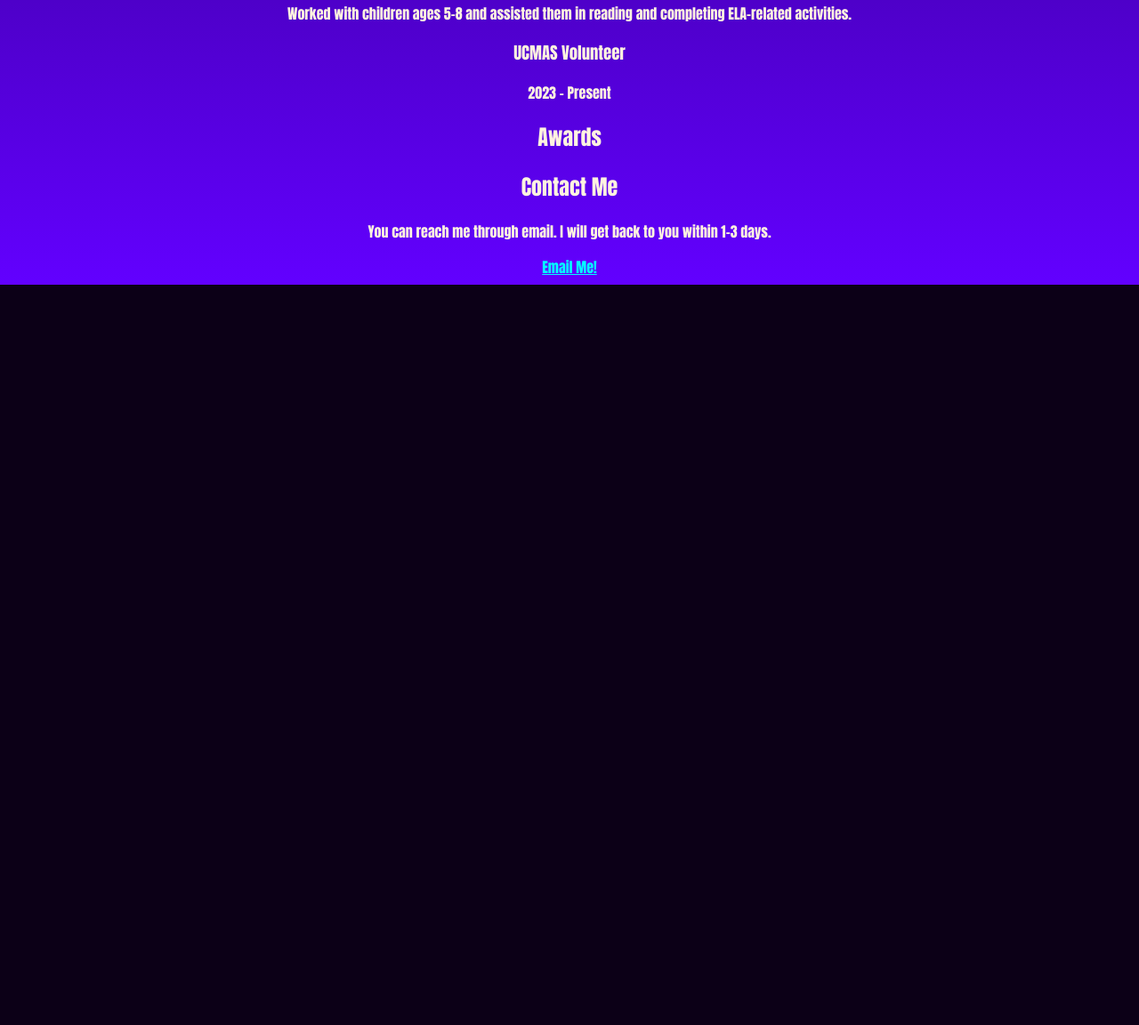
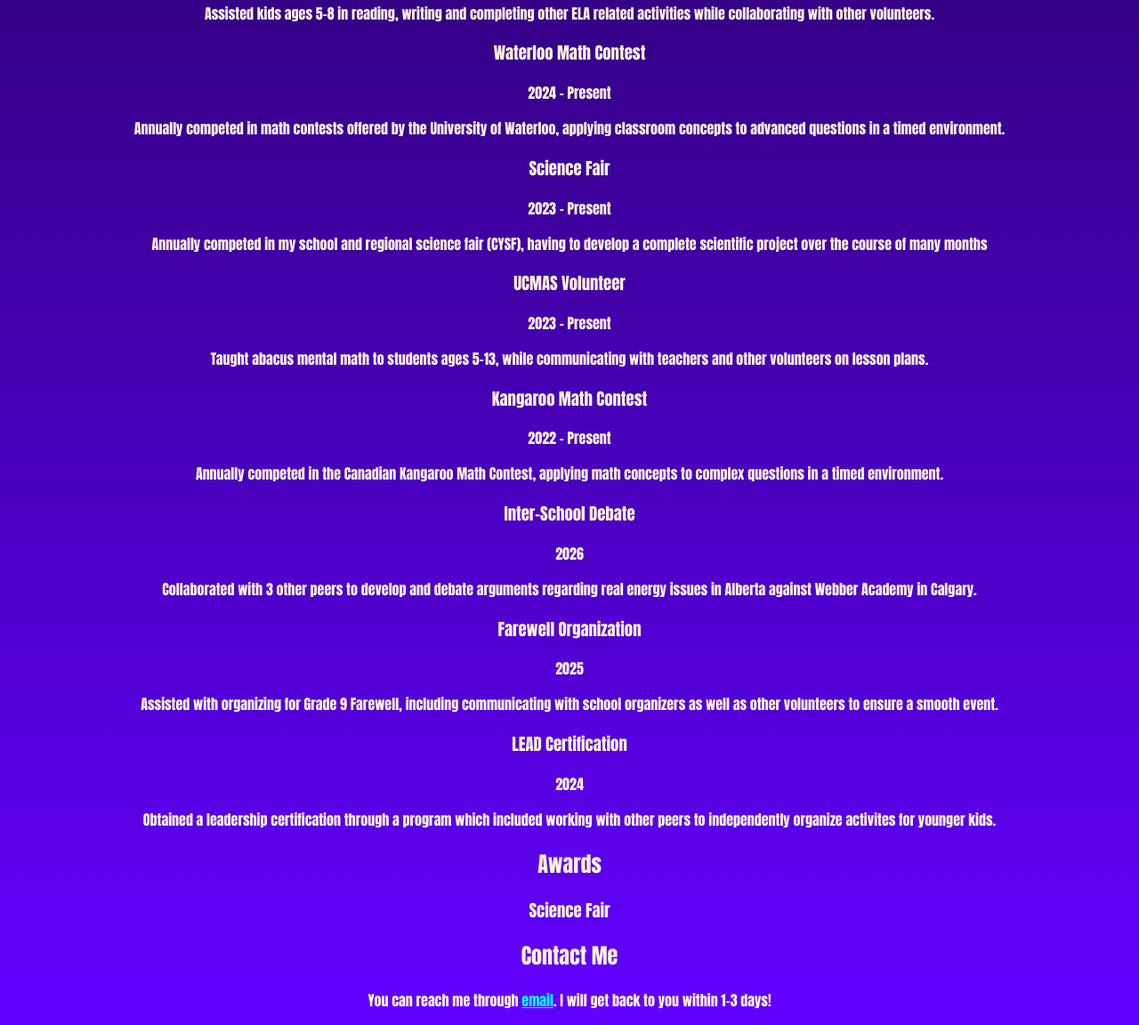
Before and after one commit to Harpaavan-S/my-personal-website, a plain HTML site: page index.html in a window 1280 px wide. Shown: the part 1057-2209 px from the top of the page at 89% size. Before the commit the page ends 1377 px from the top, so only its background shows below. Drawn offline with Linux system fonts and the light colour scheme.

Commit message:
FInished the experience section

```diff
--- a/index.html
+++ b/index.html
@@ -42,25 +42,54 @@
             <div class="experience-card">
                 <h3>Library Volunteer</h3>
                 <p class="date">2025 - Present</p>
-                <p>Worked with children ages 5-8 and assisted them in reading and completing ELA-related activities.</p>
+                <p>Assisted kids ages 5-8 in reading, writing and completing other ELA related activities while collaborating with other volunteers.</p>
+            </div>
+            <div class="experience-card">
+                <h3>Waterloo Math Contest</h3>
+                <p class="date">2024 - Present</p>
+                <p>Annually competed in math contests offered by the University of Waterloo, applying classroom concepts to advanced questions in a timed environment. </p>
+            </div>
+            <div class="experience-card">
+                <h3>Science Fair</h3>
+                <p class="date">2023 - Present</p>
+                <p>Annually competed in my school and regional science fair (CYSF), having to develop a complete scientific project over the course of many months</p>
             </div>
             <div class="experience-card">
                 <h3>UCMAS Volunteer</h3>
                 <p class="date">2023 - Present</p>
-                <p></p>
+                <p>Taught abacus mental math to students ages 5-13, while communicating with teachers and other volunteers on lesson plans.</p>
+            </div>
+            <div class="experience-card">
+                <h3>Kangaroo Math Contest</h3>
+                <p class="date">2022 - Present</p>
+                <p>Annually competed in the Canadian Kangaroo Math Contest, applying math concepts to complex questions in a timed environment.</p>
+            </div>
+            <div class="experience-card">
+                <h3>Inter-School Debate</h3>
+                <p class="date">2026</p>
+                <p>Collaborated with 3 other peers to develop and debate arguments regarding real energy issues in Alberta against Webber Academy in Calgary.</p>
+            </div>
+            <div class="experience-card">
+                <h3>Farewell Organization</h3>
+                <p class="date">2025</p>
+                <p>Assisted with organizing for Grade 9 Farewell, including communicating with school organizers as well as other volunteers to ensure a smooth event.</p>
+            </div>
+            <div class="experience-card">
+                <h3>LEAD Certification</h3>
+                <p class="date">2024</p>
+                <p>Obtained a leadership certification through a program which included working with other peers to independently organize activites for younger kids.</p>
             </div>
         </section>
         <section id="award">
             <h2>Awards</h2>
-            <div>
-                <h3></h3>
+            <div class="award-card">
+                <h3>Science Fair</h3>
                 <p></p>
             </div>
         </section>
         <section id="contact">
             <h2>Contact Me</h2>
-            <p>You can reach me through email. I will get back to you within 1-3 days.</p>
-            <a href="mailto:harpaavan93@gmail.com">Email Me!</a>
+            <p>You can reach me through <a href="mailto:harpaavan93@gmail.com">email</a>. I will get back to you within 1-3 days!</p>
         </section>
     </body>
 </html>
```
